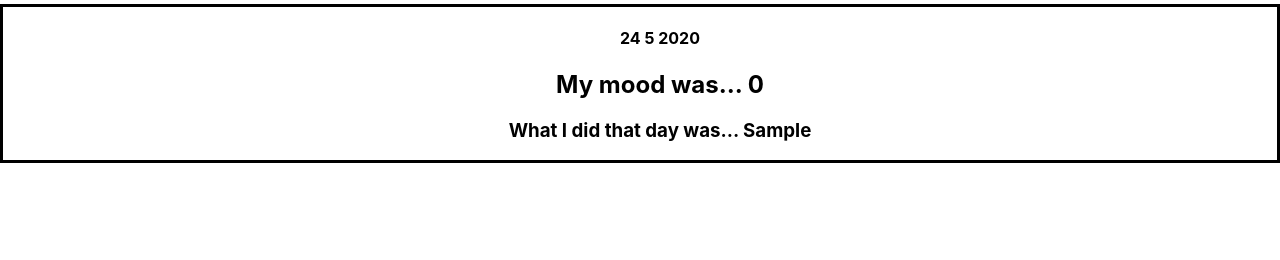
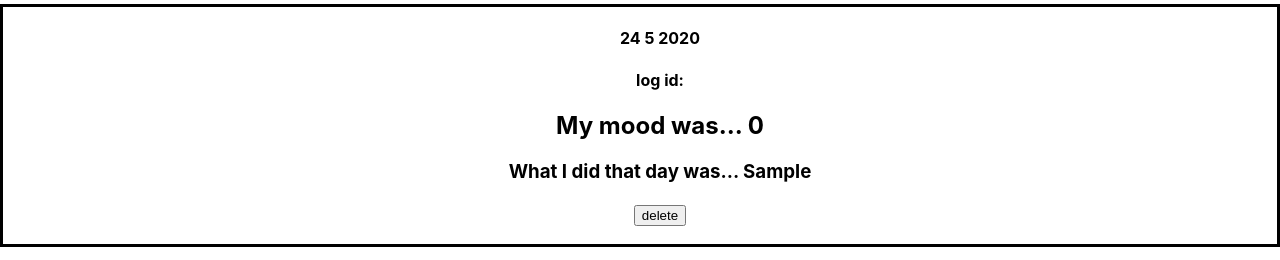
Before and after one commit to saracastellino/w14_SPRING_REACT_group_project_HAPPY, a React (Create React App) app in the folder happy/: page /log in a window 1280 px wide. Both pictures are taken after typing "Sample" into the empty fields and a click on the input "save". Shown: the part 551-811 px from the top of the page. Built offline with nearby package versions, Linux system fonts and the light colour scheme; no server answers.

Commit message:
add, delete , get moodlog from the backend

```diff
--- a/happy/src/components/MoodData/DiaryEntry.js
+++ b/happy/src/components/MoodData/DiaryEntry.js
@@ -1,12 +1,35 @@
 import React, { Component } from "react";
+import DiaryEntriesService from "../../services/DiaryEntriesService";
 
 class DiaryEntry extends Component {
+
+  constructor(props){
+    super(props);
+
+    this.handleDelete = this.handleDelete.bind(this);
+  }
+
+  handleDelete(event){
+    console.log("delete "+event.target.value);
+    DiaryEntriesService.deleteDiaryEntry(event.target.value);
+  }
+
   render() {
     return (
       <div className="diaryEntry">
         <h4>{this.props.dateTime}</h4>
+        <h4>log id:{this.props.id}</h4>
         <h2>My mood was... {this.props.mood}</h2>
         <h3>What I did that day was... {this.props.children}</h3>
+        <h3>
+          <button
+            value={this.props.id}
+            key={this.props.id}
+            onClick={this.handleDelete}
+          >
+            delete
+          </button>
+        </h3>
       </div>
     );
   }
--- a/happy/src/components/MoodData/MoodLog.js
+++ b/happy/src/components/MoodData/MoodLog.js
@@ -6,7 +6,7 @@ class Moodlog extends Component {
   render() {
     const diaryEntriesLog = this.props.diaryEntries.map(diaryEntry => {
       return (
-        <DiaryEntry mood={diaryEntry.mood} dateTime={diaryEntry.dateTime}>
+        <DiaryEntry mood={diaryEntry.mood} dateTime={diaryEntry.dateTime} id={diaryEntry.id}>
           {diaryEntry.text}
         </DiaryEntry>
       );
--- a/happy/src/components/MoodData/SubmitMood.js
+++ b/happy/src/components/MoodData/SubmitMood.js
@@ -9,7 +9,8 @@ class SubmitMood extends Component{
         super(props);
         this.state = {
             mood: 0,
-            text: ""
+            text: "",
+
         };
         this.handleMoodChange = this.handleMoodChange.bind(this);
         this.handleTextChange = this.handleTextChange.bind(this);
@@ -24,9 +25,16 @@ class SubmitMood extends Component{
             return
         }
         //  update the list of moodLog
+        let today = new Date();
+        var date = today.getDate()+ ' ' + (today.getMonth()+1) + ' ' + today.getFullYear();
+
         this.props.onMoodSubmit({
-            mood: mood,
-            text: text
+            "dateTime": date,
+            "mood": mood,
+            "text": text,
+            "user": {
+                "id": 1
+            }
         });
 
         this.setState({
--- a/happy/src/containers/Data/DataContainer.js
+++ b/happy/src/containers/Data/DataContainer.js
@@ -51,9 +51,6 @@ class DataContainer extends React.Component {
 
   handleMoodSubmit(newMoodLog){
     DiaryEntriesService.addDiaryEntries(newMoodLog);
-    let today = new Date();
-    var date = today.getDate()+ ' ' + (today.getMonth()+1) + ' ' + today.getFullYear();
-    newMoodLog.dateTime = date;
     const updatedMoodLogs = [...this.state.diaryEntries, newMoodLog];
     this.setState({
       diaryEntries: updatedMoodLogs
```
